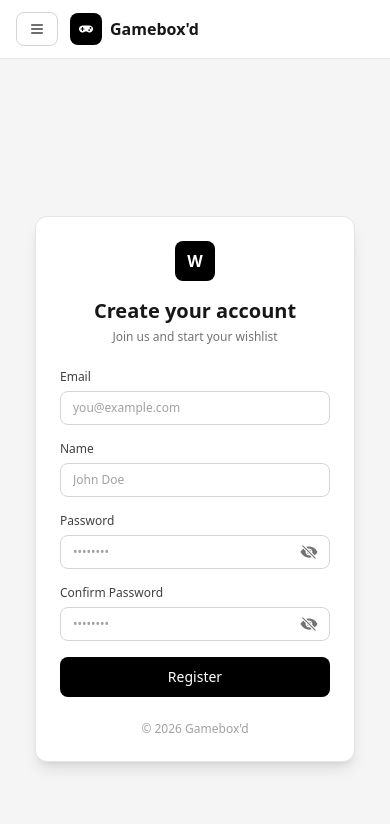
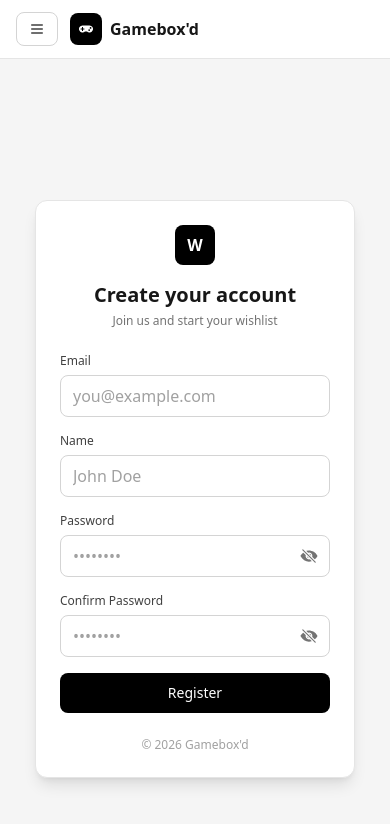
Before and after one commit to naufalfzn7/gameboxd, a React (Vite) app in the folder GAME-WISHLIST-RONTEND/: page /register in a window 390 px wide. Shown: the top 824 px of the page. Built offline with nearby package versions, Linux system fonts and the light colour scheme; no server answers.

Commit message:
login and register fix

```diff
--- a/GAME-WISHLIST-RONTEND/src/page/Login.jsx
+++ b/GAME-WISHLIST-RONTEND/src/page/Login.jsx
@@ -90,7 +90,7 @@ const Login = () => {
               type="email"
               {...register("email")}
               placeholder="you@example.com"
-              className="w-full rounded-lg border border-neutral-300 bg-white px-3 sm:px-4 py-2 sm:py-3 text-xs sm:text-sm
+              className="w-full rounded-lg border border-neutral-300 bg-white px-3 sm:px-4 py-2 sm:py-3 text-base sm:text-sm
              text-neutral-900 placeholder-neutral-400 caret-black
              outline-none focus:border-black focus:ring-1 focus:ring-black transition"
             />
@@ -116,7 +116,7 @@ const Login = () => {
                 type={showPassword ? "text" : "password"}
                 {...register("password")}
                 placeholder="••••••••"
-                className="w-full rounded-lg border border-neutral-300 bg-white px-3 sm:px-4 py-2 sm:py-3 pr-10 sm:pr-12 text-xs sm:text-sm
+                className="w-full rounded-lg border border-neutral-300 bg-white px-3 sm:px-4 py-2 sm:py-3 pr-10 sm:pr-12 text-base sm:text-sm
              text-neutral-900 placeholder-neutral-400 caret-black
              outline-none focus:border-black focus:ring-1 focus:ring-black transition"
               />
--- a/GAME-WISHLIST-RONTEND/src/page/Register.jsx
+++ b/GAME-WISHLIST-RONTEND/src/page/Register.jsx
@@ -97,7 +97,7 @@ const Register = () => {
               type="email"
               {...register("email")}
               placeholder="you@example.com"
-              className="w-full rounded-lg border border-neutral-300 bg-white px-3 sm:px-4 py-2 sm:py-3 text-xs sm:text-sm
+              className="w-full rounded-lg border border-neutral-300 bg-white px-3 sm:px-4 py-2 sm:py-3 text-base sm:text-sm
               text-neutral-900 placeholder-neutral-400 caret-black
               outline-none focus:border-black focus:ring-1 focus:ring-black transition"
             />
@@ -123,7 +123,7 @@ const Register = () => {
               type="text"
               {...register("name")}
               placeholder="John Doe"
-              className="w-full rounded-lg border border-neutral-300 bg-white px-3 sm:px-4 py-2 sm:py-3 text-xs sm:text-sm
+              className="w-full rounded-lg border border-neutral-300 bg-white px-3 sm:px-4 py-2 sm:py-3 text-base sm:text-sm
               text-neutral-900 placeholder-neutral-400 caret-black
               outline-none focus:border-black focus:ring-1 focus:ring-black transition"
             />
@@ -150,7 +150,7 @@ const Register = () => {
                 type={showPassword ? "text" : "password"}
                 {...register("password")}
                 placeholder="••••••••"
-                className="w-full rounded-lg border border-neutral-300 bg-white px-3 sm:px-4 py-2 sm:py-3 pr-10 sm:pr-12 text-xs sm:text-sm
+                className="w-full rounded-lg border border-neutral-300 bg-white px-3 sm:px-4 py-2 sm:py-3 pr-10 sm:pr-12 text-base sm:text-sm
                 text-neutral-900 placeholder-neutral-400 caret-black
                 outline-none focus:border-black focus:ring-1 focus:ring-black transition"
               />
@@ -190,7 +190,7 @@ const Register = () => {
                 type={showConfirmPassword ? "text" : "password"}
                 {...register("confirmPassword")}
                 placeholder="••••••••"
-                className="w-full rounded-lg border border-neutral-300 bg-white px-3 sm:px-4 py-2 sm:py-3 pr-10 sm:pr-12 text-xs sm:text-sm
+                className="w-full rounded-lg border border-neutral-300 bg-white px-3 sm:px-4 py-2 sm:py-3 pr-10 sm:pr-12 text-base sm:text-sm
                 text-neutral-900 placeholder-neutral-400 caret-black
                 outline-none focus:border-black focus:ring-1 focus:ring-black transition"
               />
```
